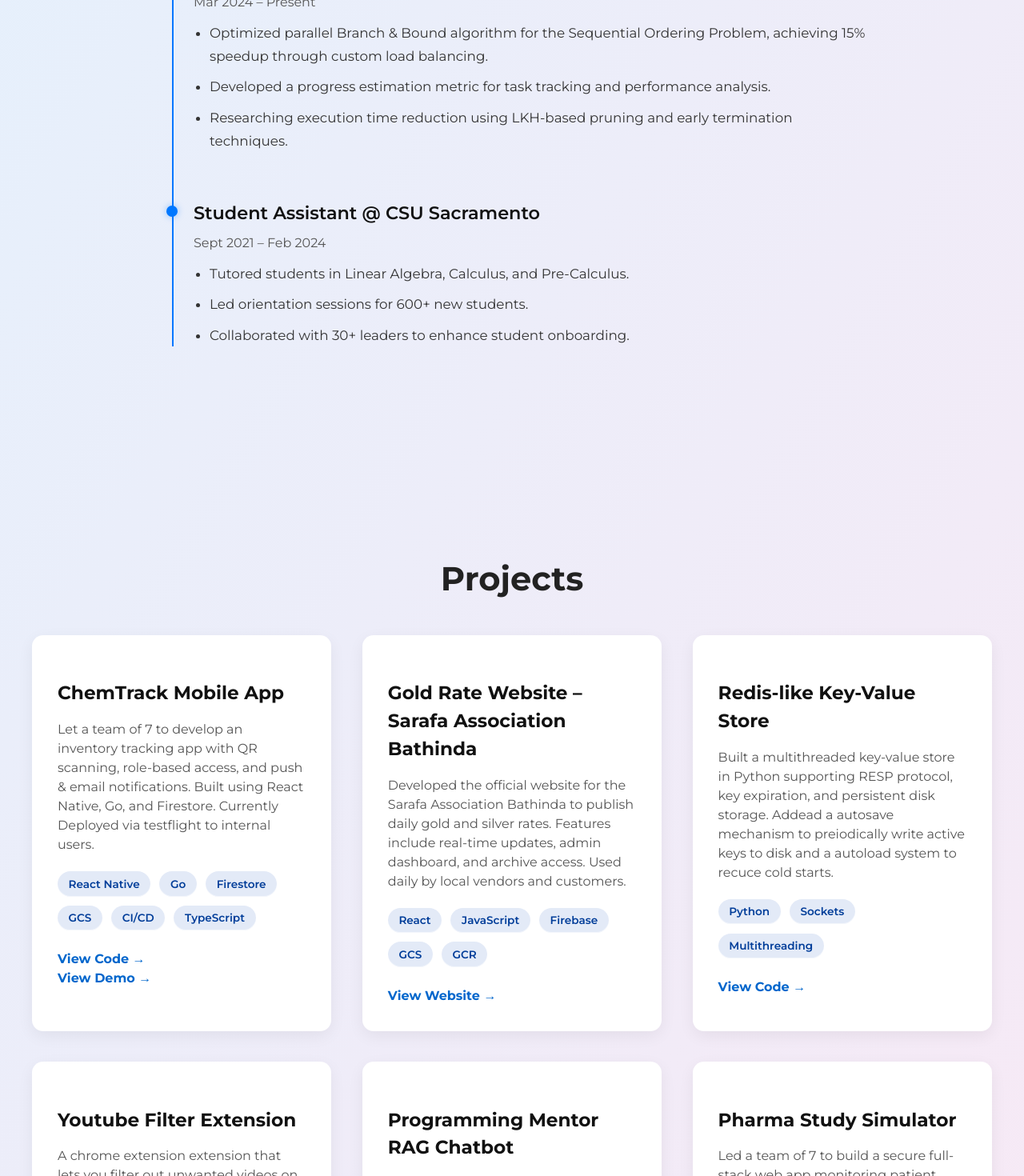
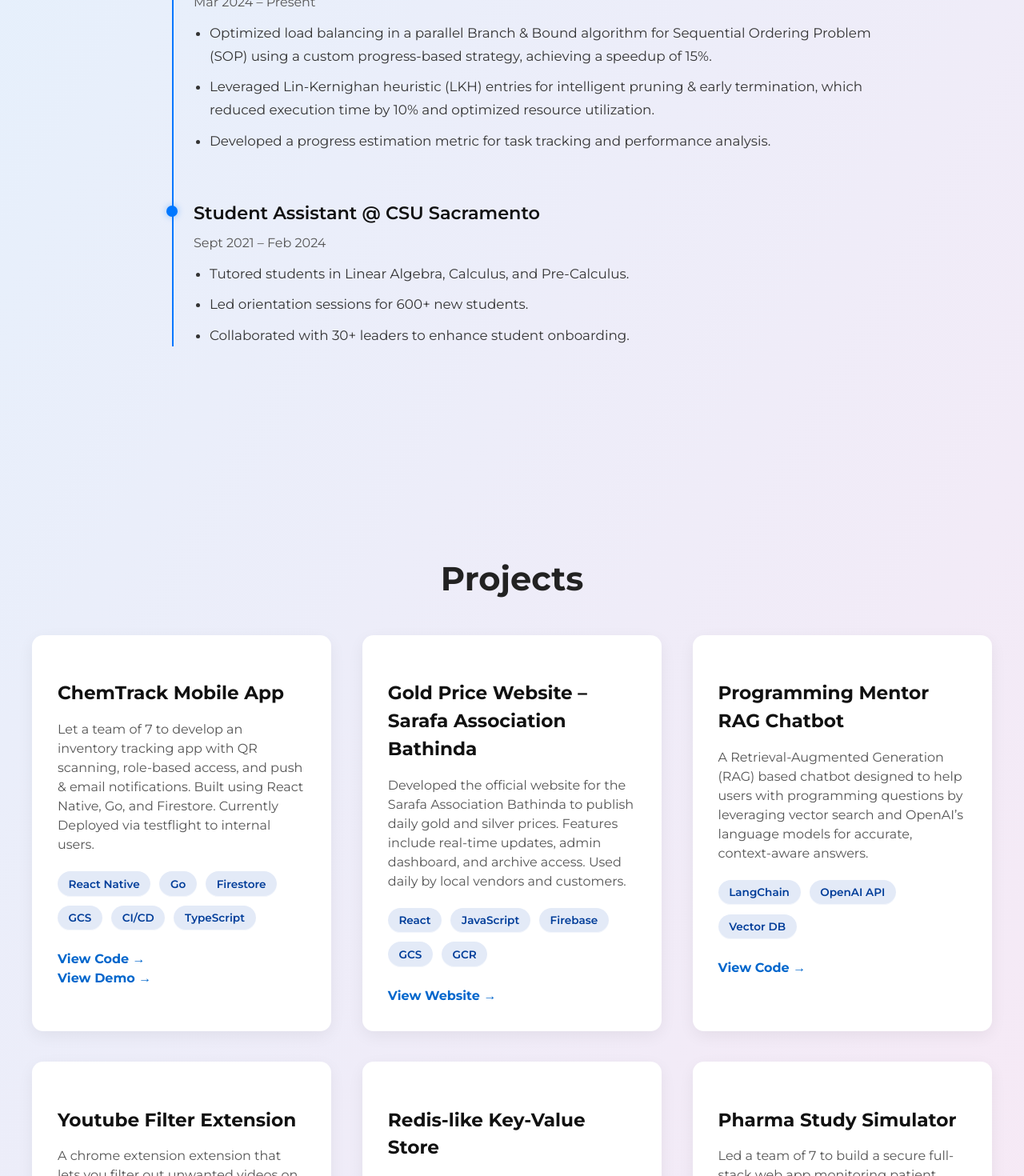
Before and after one commit to ekjyotshinh/portfolio, a React (Vite) app: page / in a window 1280 px wide. Shown: the part 2020-3490 px from the top of the page at 80% size. Built offline with nearby package versions, Linux system fonts and the light colour scheme.

Commit message:
experience and project update- text only

```diff
--- a/src/components/Experience/Experience.jsx
+++ b/src/components/Experience/Experience.jsx
@@ -18,9 +18,9 @@
     company: "CSU Sacramento",
     date: "Mar 2024 – Present",
     details: [
-      "Optimized parallel Branch & Bound algorithm for the Sequential Ordering Problem, achieving 15% speedup through custom load balancing.",
-      "Developed a progress estimation metric for task tracking and performance analysis.",
-      "Researching execution time reduction using LKH-based pruning and early termination techniques."
+      "Optimized load balancing in a parallel Branch & Bound algorithm for Sequential Ordering Problem (SOP) using a custom progress-based strategy, achieving a speedup of 15%.",
+      "Leveraged Lin-Kernighan heuristic (LKH) entries for intelligent pruning & early termination, which reduced execution time by 10% and optimized resource utilization.",
+      "Developed a progress estimation metric for task tracking and performance analysis."
     ]
   },
   {
--- a/src/components/Projects/Projects.jsx
+++ b/src/components/Projects/Projects.jsx
@@ -12,19 +12,19 @@
   },
 
   {
-    title: 'Gold Rate Website – Sarafa Association Bathinda',
+    title: 'Gold Price Website – Sarafa Association Bathinda',
     description:
-      'Developed the official website for the Sarafa Association Bathinda to publish daily gold and silver rates. Features include real-time updates, admin dashboard, and archive access. Used daily by local vendors and customers.',
+      'Developed the official website for the Sarafa Association Bathinda to publish daily gold and silver prices. Features include real-time updates, admin dashboard, and archive access. Used daily by local vendors and customers.',
     tech: ['React', 'JavaScript', 'Firebase', 'GCS', 'GCR'],
     live: 'https://sarafaassociationbathinda.com/'
   },
 
   {
-    title: 'Redis-like Key-Value Store',
+    title: 'Programming Mentor RAG Chatbot',
     description:
-      'Built a multithreaded key-value store in Python supporting RESP protocol, key expiration, and persistent disk storage. Addead a autosave mechanism to preiodically write active keys to disk and a autoload system to recuce cold starts.',
-    tech: ['Python', 'Sockets', 'Multithreading'],
-    link: 'https://github.com/ekjyotshinh/Lightweight-Redis-clone'
+      'A Retrieval-Augmented Generation (RAG) based chatbot designed to help users with programming questions by leveraging vector search and OpenAI’s language models for accurate, context-aware answers.',
+    tech: ['LangChain', 'OpenAI API', 'Vector DB'],
+    link: 'https://github.com/ekjyotshinh/Programming-Mentor-RAG-Chatbot/tree/main/rag-chatbot'
   },
 
   {
@@ -37,11 +37,11 @@
   },
 
   {
-    title: 'Programming Mentor RAG Chatbot',
+    title: 'Redis-like Key-Value Store',
     description:
-      'A Retrieval-Augmented Generation (RAG) based chatbot designed to help users with programming questions by leveraging vector search and OpenAI’s language models for accurate, context-aware answers.',
-    tech: ['LangChain', 'OpenAI API', 'Vector DB'],
-    link: 'https://github.com/ekjyotshinh/Programming-Mentor-RAG-Chatbot/tree/main/rag-chatbot'
+      'Built a multithreaded key-value store in Python supporting RESP protocol, key expiration, and persistent disk storage. Addead a autosave mechanism to preiodically write active keys to disk and a autoload system to recuce cold starts.',
+    tech: ['Python', 'Sockets', 'Multithreading'],
+    link: 'https://github.com/ekjyotshinh/Lightweight-Redis-clone'
   },
 
   {
```
